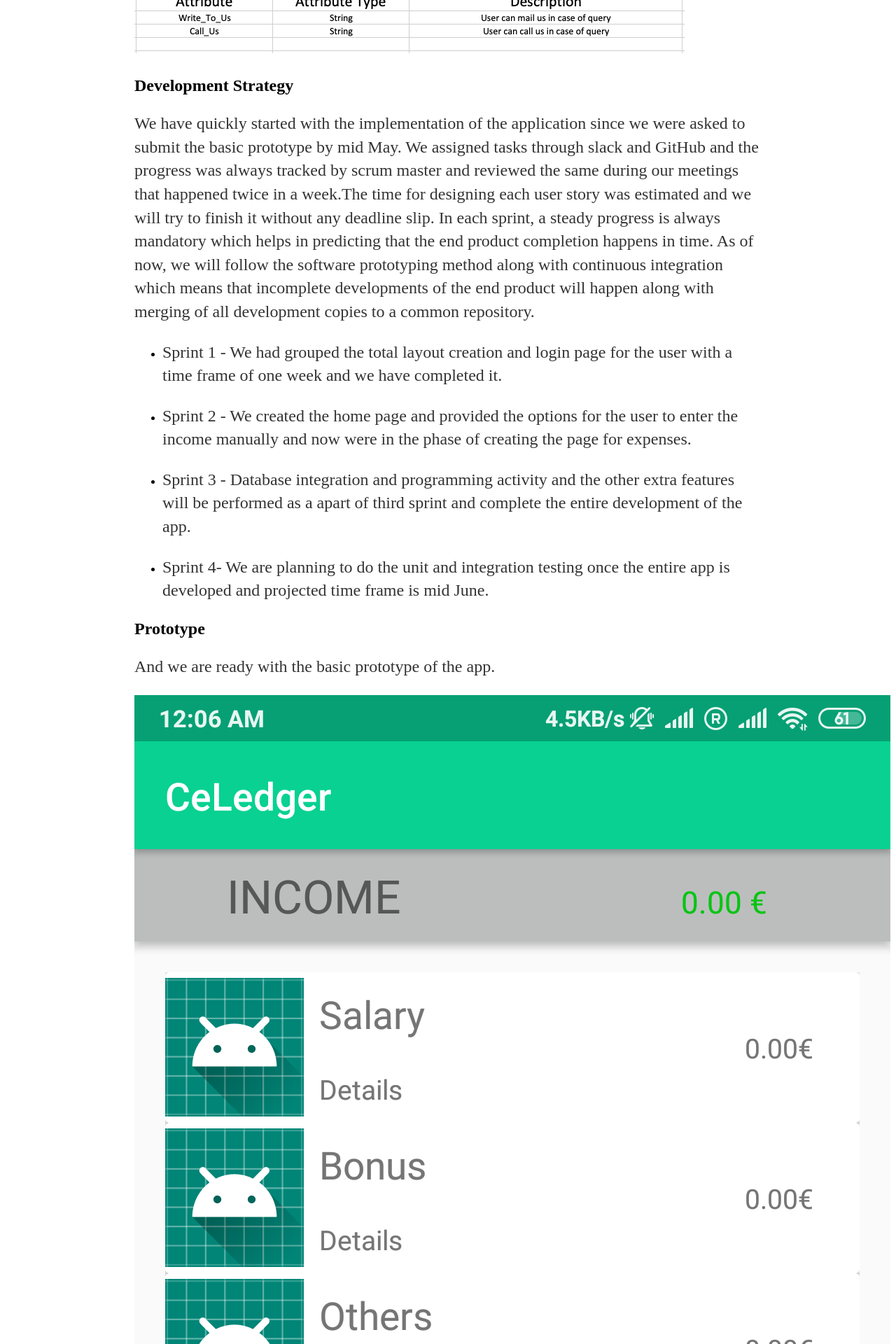
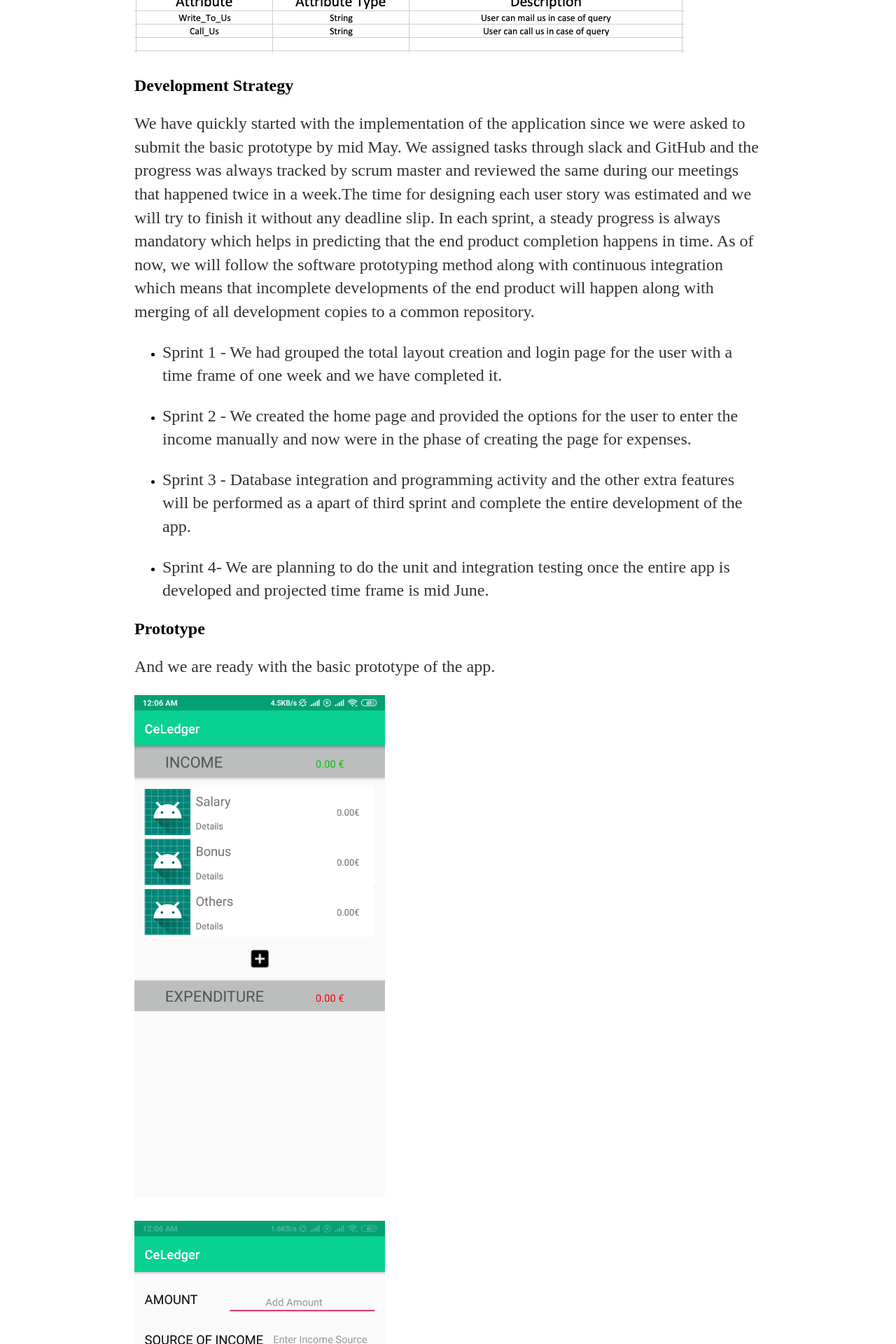
Before and after one commit to DBSE-teaching/isee2019-TeamMachine, a Jekyll site: the page built from docs/_posts/2019-05-13-System-Design.md, in a window 1280 px wide. Shown: the part 4480-6400 px from the top of the page at 70% size. Built offline with Jekyll 4.4.1, drawn with Linux system fonts in a browser that asks for light colours; a file with an impossible date is left out.

Commit message:
Update 2019-05-13-System-Design.md

```diff
--- a/docs/_posts/2019-05-13-System-Design.md
+++ b/docs/_posts/2019-05-13-System-Design.md
@@ -77,6 +77,6 @@ We have quickly started with the implementation of the application since we were
 And we are ready with the basic prototype of the app.
 
 
-![Home Page]({{site.baseurl}}/images/Homeapp.png "Home app")
+![Home Page]({{site.baseurl}}/images/Homeapp.png "Home app"){:height="20%" width="40%"}
 
-![Income]({{site.baseurl}}/images/Income.png "Income Page")
+![Income]({{site.baseurl}}/images/Income.png "Income Page"){:height="20%" width="40%"}
```
